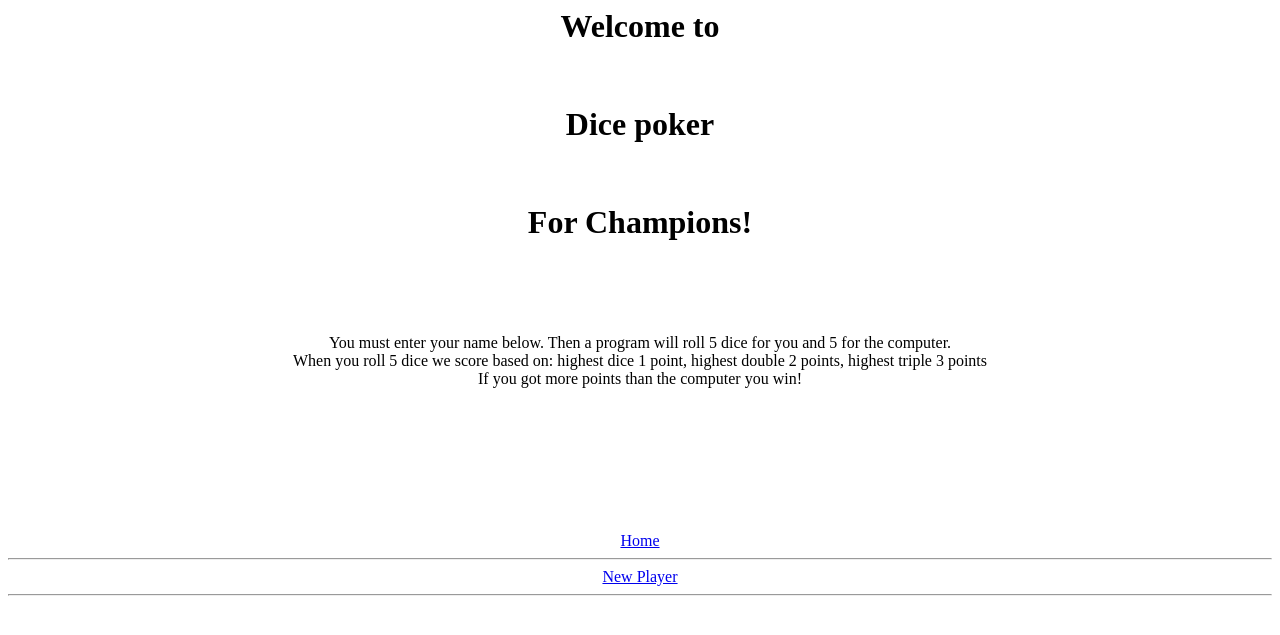
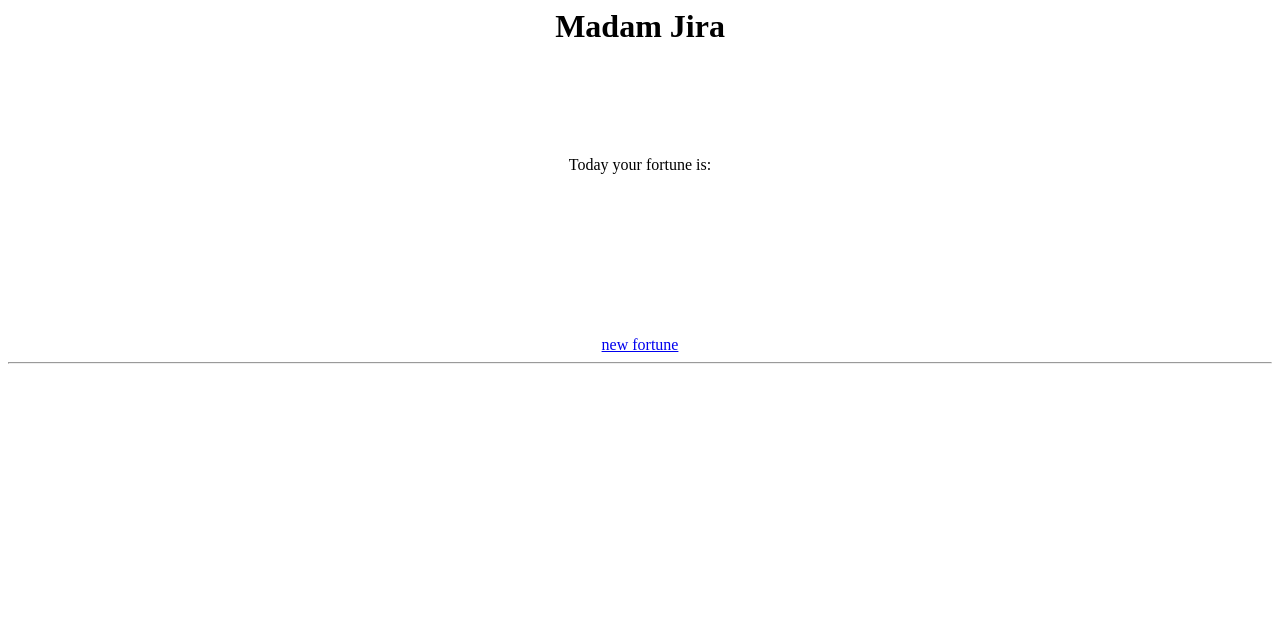
Before and after one commit to LordKalmed/Dieroll, a Flask app: page / in a window 1280 px wide. Shown: the top 635 px of the page. Run offline with Flask 2, Linux system fonts and the light colour scheme; data that the repository does not hold is empty.

Commit message:
minor changes to service 1 to test

```diff
--- a/service1/templates/home.html
+++ b/service1/templates/home.html
@@ -1,17 +1,13 @@
 <html>
 <head>
     <center>
-        <h1> Welcome to </h1><br>
-        <h1> Dice poker</h1><br>
-        <h1> For Champions!</h1><br>
+        <h1> Madam Jira </h1><br><br>
     </center>
 </head><br><br><br>
 
 <body>
     <center>
-       <b1> You must enter your name below. Then a program will roll 5 dice for you and 5 for the computer. </b1><br>
-       <b1> When you roll 5 dice we score based on: highest dice 1 point, highest double 2 points, highest triple 3 points</b1><br>
-       <b1> If you got more points than the computer you win!</b1>
+       <b1> Today your fortune is: </b1><br>
        <br><br>
 
             <br>
@@ -27,8 +23,8 @@
 </body><br><br>
 <footer>
     <center><br><br>
-    <tr><a href='/'> Home </a></tr><hr>
-    <tr><a href="/newplayerdetails"> New Player </a></tr><hr>
+    <tr><a href='/'> new fortune </a></tr><hr>
+
 
     </center>
 </footer>
```
